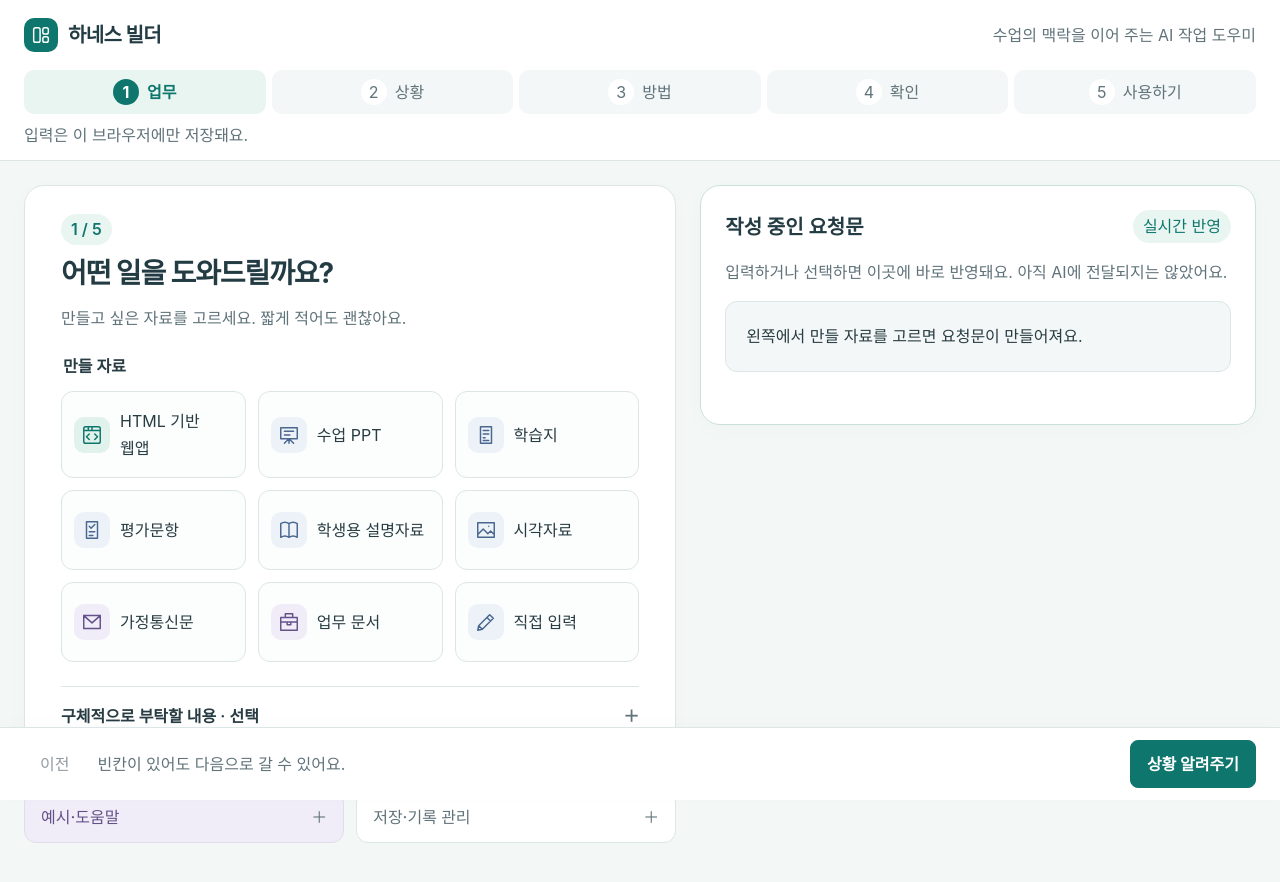
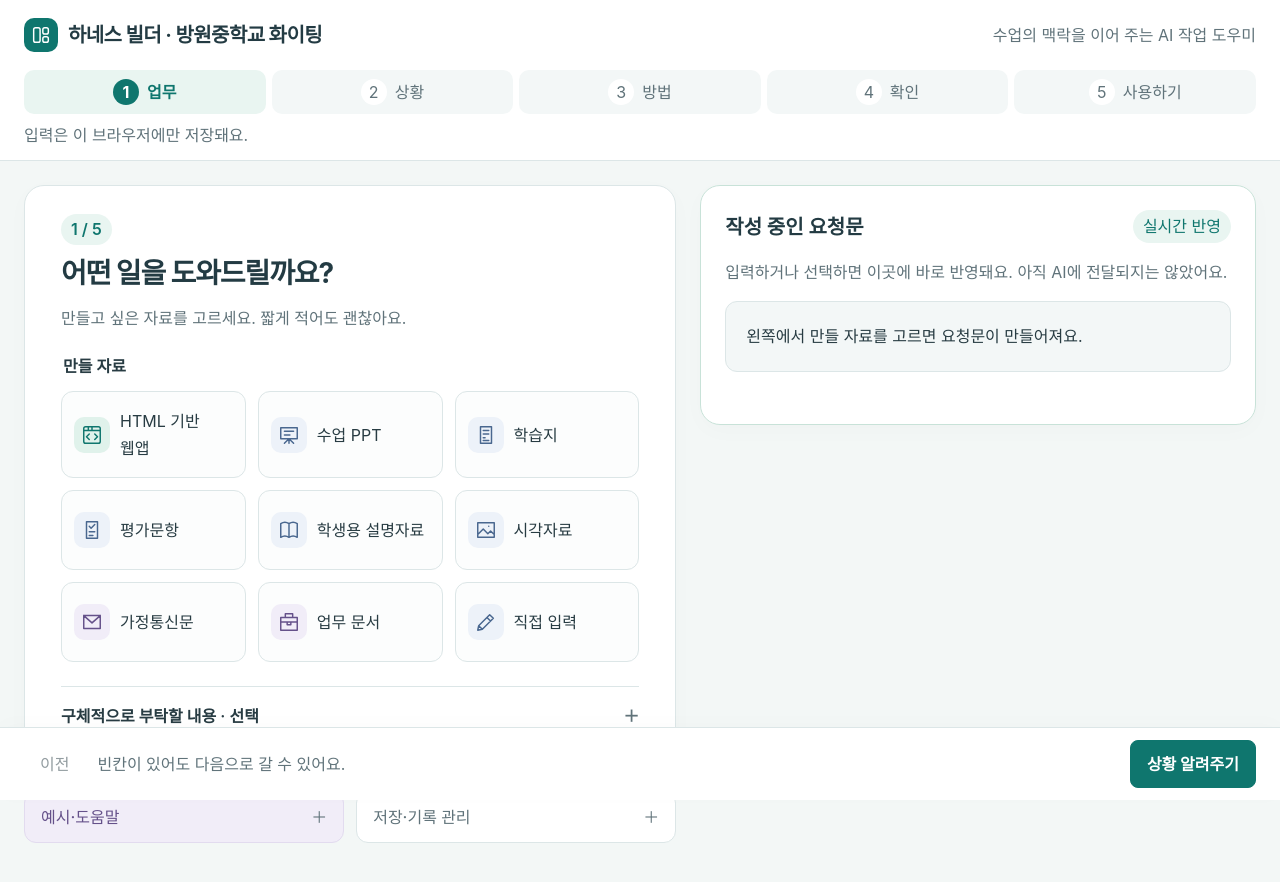
Before and after one commit to soomsci/harness-builder, a plain HTML site: page index.html in a window 1280 px wide. Drawn offline with Linux system fonts and the light colour scheme; a web font is replaced by a local one.

Commit message:
ui: add Bangwon Middle School cheer to title

```diff
--- a/index.html
+++ b/index.html
@@ -3,7 +3,7 @@
 <head>
 <meta charset="utf-8">
 <meta name="viewport" content="width=device-width, initial-scale=1">
-<title>하네스 빌더</title>
+<title>하네스 빌더 · 방원중학교 화이팅</title>
 <link rel="stylesheet" href="https://cdn.jsdelivr.net/gh/orioncactus/pretendard@v1.3.9/dist/web/static/pretendard.min.css">
 <style>
 :root{--ink:#233b43;--text:#283c43;--muted:#60737a;--line:#dce6e7;--soft:#f3f7f7;--bg:#f3f7f6;--card:#fff;--accent:#0f766e;--tint:#e9f5f1;--violet:#65518a;--violet-tint:#f1edf8}
@@ -29,7 +29,7 @@ details{border-top:1px solid var(--line);margin-top:20px}summary{padding:16px 0;
 </head>
 <body>
 <header class="top"><div class="wrap">
-  <div class="brand"><h1><span class="brand-mark" aria-hidden="true"><svg viewBox="0 0 24 24" fill="none" stroke="currentColor" stroke-width="1.6"><rect x="4" y="4" width="7" height="16" rx="2"/><rect x="14" y="4" width="6" height="7" rx="2"/><rect x="14" y="14" width="6" height="6" rx="2"/></svg></span>하네스 빌더</h1><p>수업의 맥락을 이어 주는 AI 작업 도우미</p></div>
+  <div class="brand"><h1><span class="brand-mark" aria-hidden="true"><svg viewBox="0 0 24 24" fill="none" stroke="currentColor" stroke-width="1.6"><rect x="4" y="4" width="7" height="16" rx="2"/><rect x="14" y="4" width="6" height="7" rx="2"/><rect x="14" y="14" width="6" height="6" rx="2"/></svg></span>하네스 빌더 · 방원중학교 화이팅</h1><p>수업의 맥락을 이어 주는 AI 작업 도우미</p></div>
   <nav aria-label="진행 단계"><ol id="steps"></ol></nav>
   <p id="saveStatus" class="save-status" role="status" aria-live="polite">입력은 이 브라우저에만 저장돼요.</p>
 </div></header>
```
